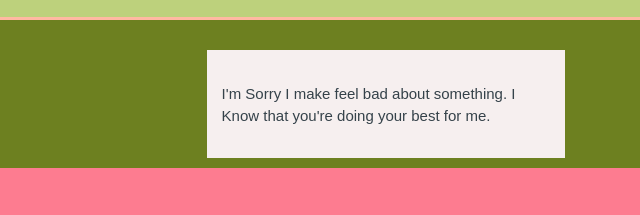
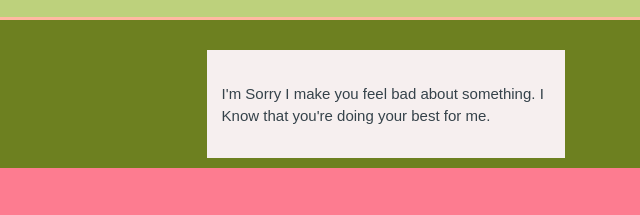
Before and after one commit to louis-programmer/Waifu, a plain HTML site: page index.html in a window 1280 px wide. Shown: the part 1246-1461 px from the top of the page, 587-1227 px from the left. Drawn offline with Linux system fonts and the light colour scheme.

Commit message:
Update index.html

```diff
--- a/index.html
+++ b/index.html
@@ -87,7 +87,7 @@
 			<aside id="sidebar">
 				<div class="light">
 				<h3><span class="highlight"></span></h3>
-						I'm Sorry I make feel bad about something.
+						I'm Sorry I make you feel bad about something.
 						I Know that you're doing your best for me.
 				</p>
 				</div>
```
